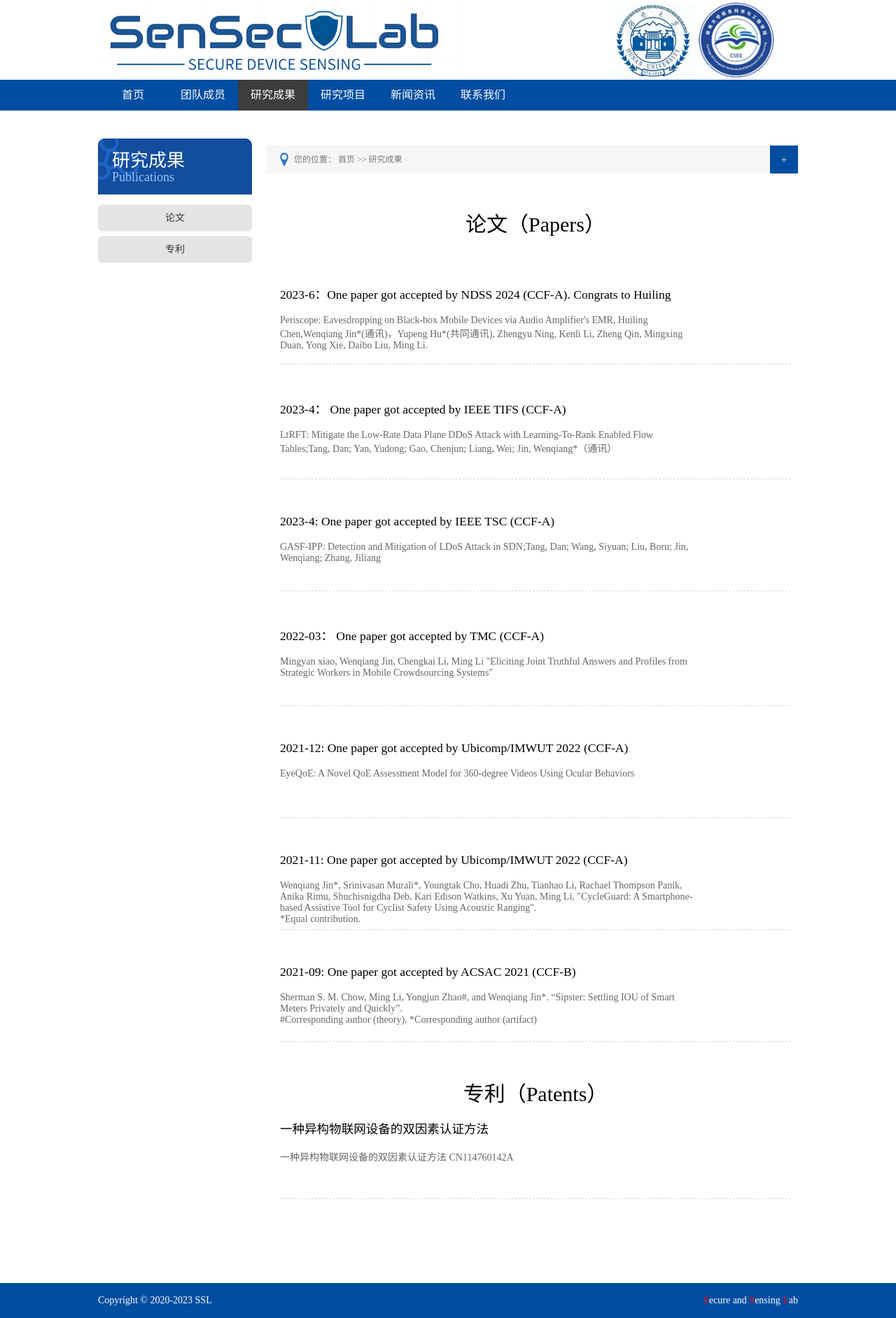
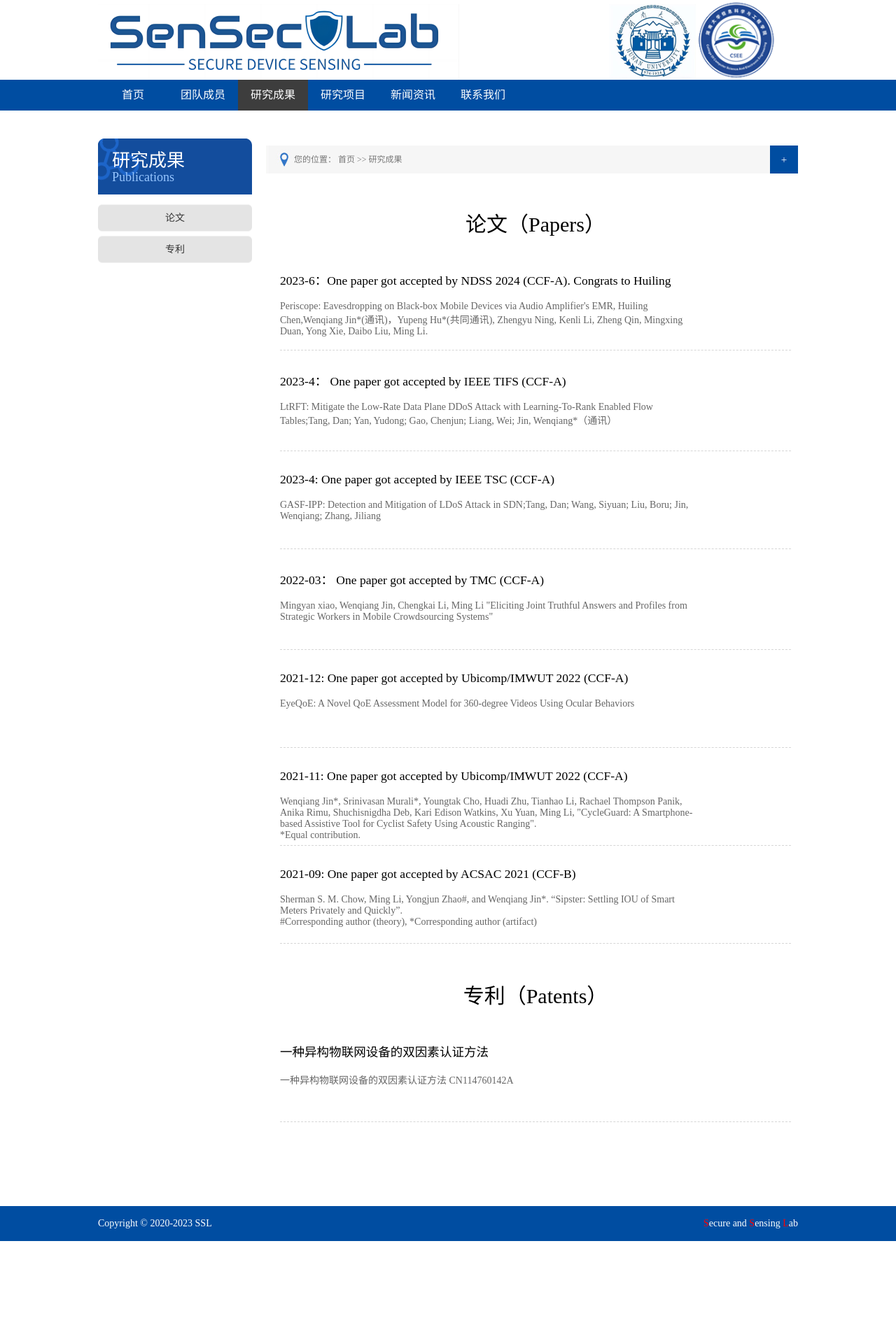
Before and after one commit to Wenqiangjin/wenqiangjin.github.io, a Jekyll site: the page built from pages/publications.html, in a window 1280 px wide. Shown: the whole page at 70% size. Built offline with Jekyll 4.4.1, drawn with Linux system fonts in a browser that asks for light colours; after the commit the page ends 1774 px from its top, so only the background shows below that.

Commit message:
paper patent

```diff
--- a/assets/style.css
+++ b/assets/style.css
@@ -318,6 +318,7 @@ table{cellspacing:0;cellpadding:0;}
 .temp_r{ float:left; position:relative; margin-left:200px; margin-top:40px; width:800px; *z-index:9999;}
 .n_list{ position:relative; width:730px;height:auto;}
 .n_list_c{ padding:10px 0 20px 0; width:730px; height:auto; }
+.n_list h3{margin-top:30px;}
 .n_list li{ width:730px; height:70px; padding-top:18px; border-bottom:1px dashed #D6D6D6; }
 .n_temp_r_b1{float:left; width:600px; overflow:hidden;}
 .n_temp_r_b1 img,.n_temp_r_b1 h4,.n_temp_r_b1 p{float:left;display:inline-block; font-size:14px; font-weight:normal;}
--- a/pages/publications.html
+++ b/pages/publications.html
@@ -14,42 +14,36 @@ description: 研究成果
     <div class="n_right_bottom">
       <h1 align="center">论文（Papers）</h1>
       <br>
-      <div style="margin-top:50px"></div>
       <h3>2023-6：One paper got accepted by NDSS 2024 (CCF-A). Congrats to Huiling</h3>
       <ul>
         <li>
           <div class="n_temp_r_b1"><h4>Periscope: Eavesdropping on Black-box Mobile Devices via Audio Amplifier's EMR, Huiling Chen,Wenqiang Jin*(通讯)，Yupeng Hu*(共同通讯), Zhengyu Ning, Kenli Li, Zheng Qin, Mingxing Duan, Yong Xie, Daibo Liu, Ming Li.</h4></div>
         </li>
       </ul>
-      <div style="margin-top:50px"></div>
       <h3>2023-4： One paper got accepted by IEEE TIFS (CCF-A)</h3>
       <ul>
         <li>
           <div class="n_temp_r_b1"><h4>LtRFT: Mitigate the Low-Rate Data Plane DDoS Attack with Learning-To-Rank Enabled Flow Tables;Tang, Dan; Yan, Yudong; Gao, Chenjun; Liang, Wei; Jin, Wenqiang*（通讯）</h4></div>
         </li>
       </ul>
-      <div style="margin-top:50px"></div>
       <h3>2023-4: One paper got accepted by IEEE TSC (CCF-A)</h3>
       <ul>
         <li>
           <div class="n_temp_r_b1"><h4>GASF-IPP: Detection and Mitigation of LDoS Attack in SDN;Tang, Dan; Wang, Siyuan; Liu, Boru; Jin, Wenqiang; Zhang, Jiliang</h4></div>
         </li>
       </ul>
-      <div style="margin-top:50px"></div>
       <h3>2022-03： One paper got accepted by TMC (CCF-A)</h3>
       <ul>
         <li>
           <div class="n_temp_r_b1"><h4>Mingyan xiao, Wenqiang Jin, Chengkai Li, Ming Li "Eliciting Joint Truthful Answers and Profiles from Strategic Workers in Mobile Crowdsourcing Systems"</h4></div>
         </li>
       </ul>
-      <div style="margin-top:50px"></div>
       <h3>2021-12: One paper got accepted by Ubicomp/IMWUT 2022 (CCF-A)</h3>
       <ul>
         <li>
           <div class="n_temp_r_b1"><h4>EyeQoE: A Novel QoE Assessment Model for 360-degree Videos Using Ocular Behaviors</h4></div>
         </li>
       </ul>
-      <div style="margin-top:50px"></div>
       <h3>2021-11:  One paper got accepted by Ubicomp/IMWUT 2022 (CCF-A)</h3>
       <ul>
         <li>
@@ -57,7 +51,6 @@ description: 研究成果
             <br/>*Equal contribution.</h4></div>
         </li>
       </ul>
-      <div style="margin-top:50px"></div>
       <h3>2021-09:  One paper got accepted by ACSAC 2021 (CCF-B)</h3>
       <ul>
         <li>
```
